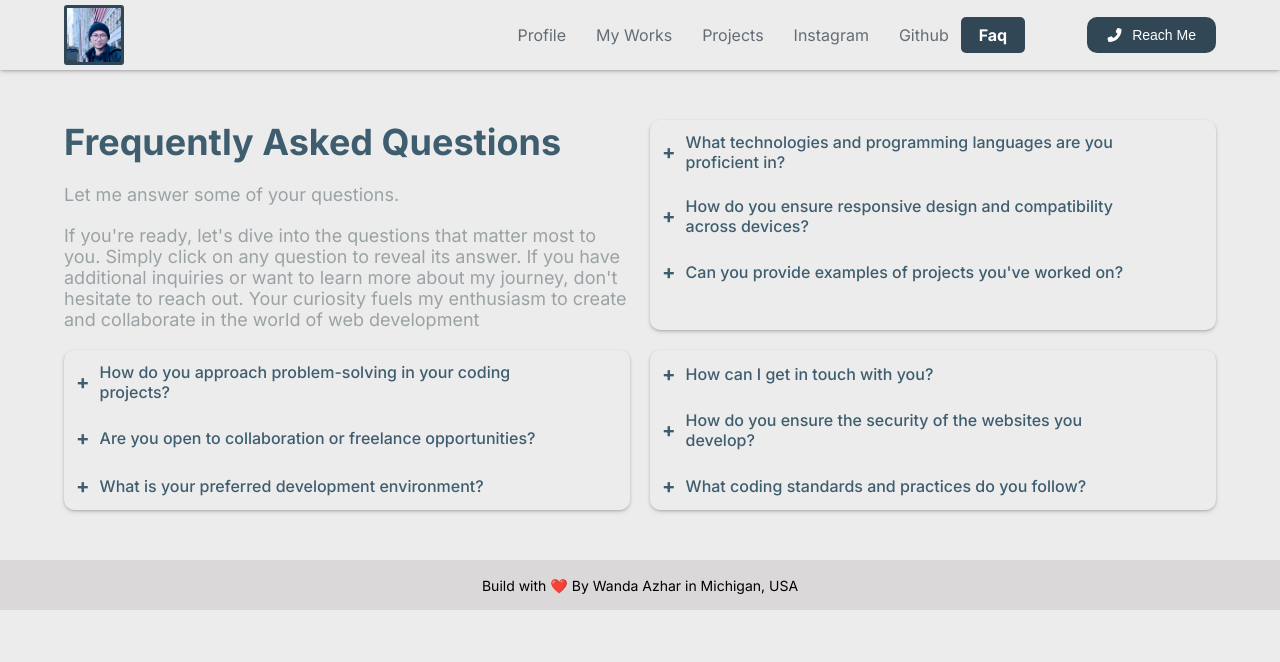
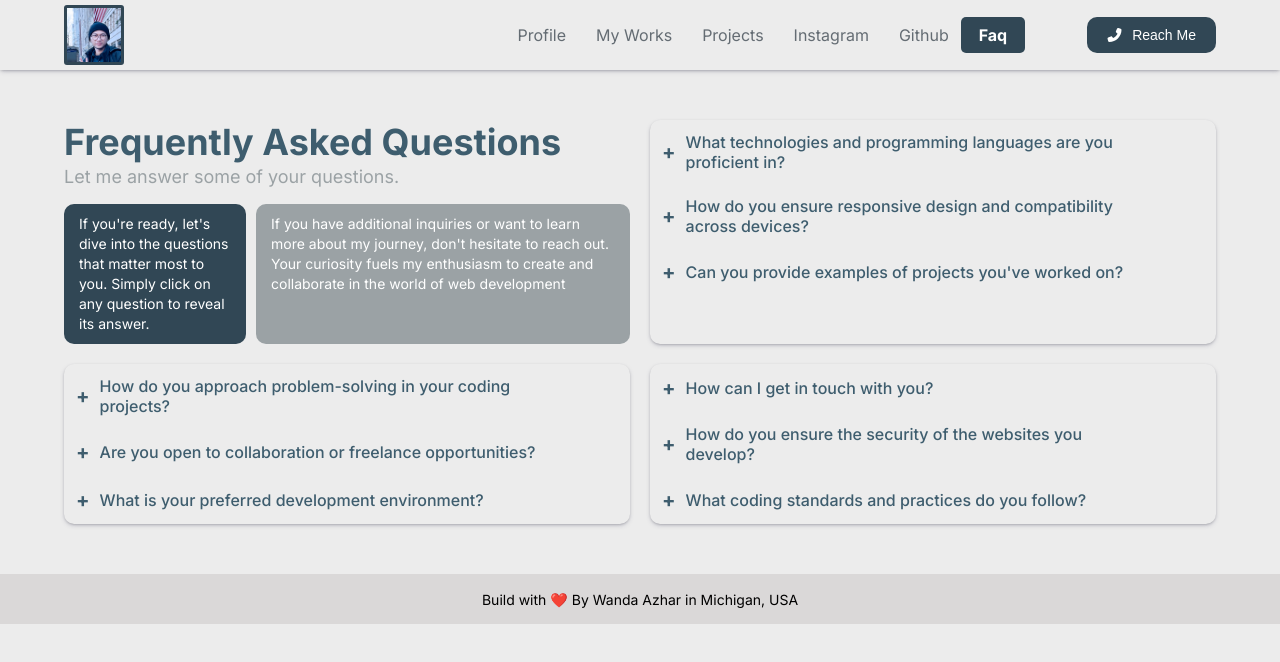
Before and after one commit to wandaazhar007/portfolio, a Next.js app: page /faq in a window 1280 px wide. Shown: the top 662 px of the page. Built offline with nearby package versions, Linux system fonts and the light colour scheme.

Commit message:
refactore code

```diff
--- a/app/components/faqComponent/FaqComponent.tsx
+++ b/app/components/faqComponent/FaqComponent.tsx
@@ -17,9 +17,14 @@ const FaqComponent: React.FC = () => {
             className="header">
             <h1>Frequently Asked Questions</h1>
             <p>Let me answer some of your questions.</p>
-            <p>
-              If you're ready, let's dive into the questions that matter most to you. Simply click on any question to reveal its answer. If you have additional inquiries or want to learn more about my journey, don't hesitate to reach out. Your curiosity fuels my enthusiasm to create and collaborate in the world of web development
-            </p>
+            <div className="boxHeaderContainer">
+              <div className="boxHeader boxHeader1">
+                If you&apos;re ready, let&apos;s dive into the questions that matter most to you. Simply click on any question to reveal its answer.
+              </div>
+              <div className="boxHeader boxHeader2">
+                If you have additional inquiries or want to learn more about my journey, don&apos;t hesitate to reach out. Your curiosity fuels my enthusiasm to create and collaborate in the world of web development
+              </div>
+            </div>
           </motion.div>
           <div className="box">
             <ul className="accordion">
@@ -32,7 +37,7 @@ const FaqComponent: React.FC = () => {
                 <label htmlFor="first">What technologies and programming languages are you proficient in?</label>
                 <div className="content">
                   <p>
-                    I am skilled in a range of technologies and programming languages relevant to web development. This includes HTML, CSS, JavaScript, as well as popular frameworks like ReactJS and Next.js for building dynamic and responsive user interfaces. I'm also experienced in server-side programming using Node.js, and I'm comfortable working with databases and APIs.
+                    I am skilled in a range of technologies and programming languages relevant to web development. This includes HTML, CSS, JavaScript, as well as popular frameworks like ReactJS and Next.js for building dynamic and responsive user interfaces. I&apos;m also experienced in server-side programming using Node.js, and I&apos;m comfortable working with databases and APIs.
                   </p>
                 </div>
               </motion.li>
@@ -55,10 +60,10 @@ const FaqComponent: React.FC = () => {
                 transition={{ duration: 0.6 }}
               >
                 <input type="radio" name='accordion' id="thrid" />
-                <label htmlFor="thrid">Can you provide examples of projects you've worked on?</label>
+                <label htmlFor="thrid">Can you provide examples of projects you&apos;ve worked on?</label>
                 <div className="content">
                   <p>
-                    Certainly! Here are a couple of projects I've worked on:
+                    Certainly! Here are a couple of projects I&apos;ve worked on:
 
                     Project: E-commerce Website
                     Description: Developed a fully functional e-commerce platform using ReactJS and Redux for state management. Integrated secure payment gateways and implemented responsive design for a seamless shopping experience.
@@ -95,7 +100,7 @@ const FaqComponent: React.FC = () => {
                 <label htmlFor="five">Are you open to collaboration or freelance opportunities?</label>
                 <div className="content">
                   <p>
-                    Yes, I'm open to both collaboration and freelance opportunities. If you have a project in mind or need assistance with web development tasks, feel free to reach out to me. You can contact me via email at wandaazhar@gmail.com or connect with me on LinkedIn.
+                    Yes, I&apos;m open to both collaboration and freelance opportunities. If you have a project in mind or need assistance with web development tasks, feel free to reach out to me. You can contact me via email at wandaazhar@gmail.com or connect with me on LinkedIn.
                   </p>
                 </div>
               </motion.li>
@@ -152,7 +157,7 @@ const FaqComponent: React.FC = () => {
                 <label htmlFor="nine">What coding standards and practices do you follow?</label>
                 <div className="content">
                   <p>
-                    I believe in writing clean, maintainable, and efficient code. I adhere to coding standards such as proper indentation, consistent naming conventions, and meaningful comments. I also follow the DRY (Don't Repeat Yourself) principle to minimize code duplication. Additionally, I use version control (Git) to track changes, collaborate with others, and maintain a history of code revisions. I use ESLint to ensure code quality and consistency by catching common programming errors and enforcing coding standards.
+                    I believe in writing clean, maintainable, and efficient code. I adhere to coding standards such as proper indentation, consistent naming conventions, and meaningful comments. I also follow the DRY (Don&apos;t Repeat Yourself) principle to minimize code duplication. Additionally, I use version control (Git) to track changes, collaborate with others, and maintain a history of code revisions. I use ESLint to ensure code quality and consistency by catching common programming errors and enforcing coding standards.
                   </p>
                 </div>
               </motion.li>
--- a/app/components/faqComponent/faqComponent.scss
+++ b/app/components/faqComponent/faqComponent.scss
@@ -29,7 +29,34 @@
         p {
           font-size: 1.8rem;
           // text-align: center;
-          margin-top: 2rem;
+          // margin-top: 2rem;
+          line-height: 2.5rem;
+        }
+
+        .boxHeaderContainer {
+          margin-top: 1.5rem;
+          display: grid;
+          grid-template-columns: repeat(3, 1fr);
+          gap: 1rem;
+
+          .boxHeader {
+            // border: .1rem solid salmon;
+            padding: 1rem 1.5rem;
+            font-size: 1.4rem;
+            line-height: 2rem;
+            border-radius: 1rem;
+            color: $colorSnow;
+          }
+
+          .boxHeader.boxHeader1 {
+            grid-column: span 1;
+            background-color: $colorOldDrab;
+          }
+
+          .boxHeader.boxHeader2 {
+            grid-column: span 2;
+            background-color: $colorOldFossil;
+          }
         }
       }
 
--- a/app/components/modalDemo/ModalDemo.tsx
+++ b/app/components/modalDemo/ModalDemo.tsx
@@ -22,7 +22,8 @@ const ModalDemo: any = ({ openModal, closeModal, propsId }: any) => {
   const [license, setLicense] = useState("");
 
   const getMyWorkById = async () => {
-    const response = await axios.get(`${process.env.NEXT_PUBLIC_GET_ALL_MY_WORK}/${propsId}`);
+    // const response = await axios.get(`${process.env.NEXT_PUBLIC_GET_ALL_MY_WORK}/${propsId}`);
+    const response = await axios.get(`${process.env.NEXT_PUBLIC_GET_ALL_MY_WORK_LOCAL}/${propsId}`);
     setTimeout(() => {
       setName(response.data.name);
       setDesc(response.data.desc);
```
Also changed, not shown: app/components/listDemo/ListDemo.tsx (+5 -4 lines).
